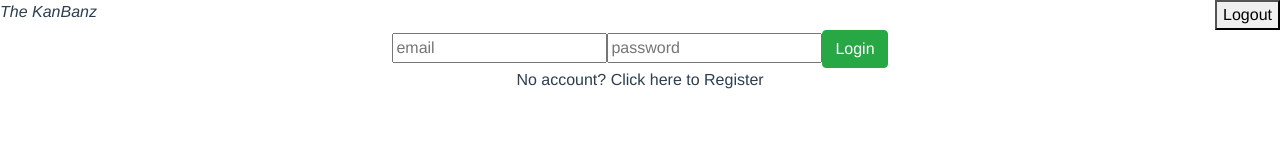
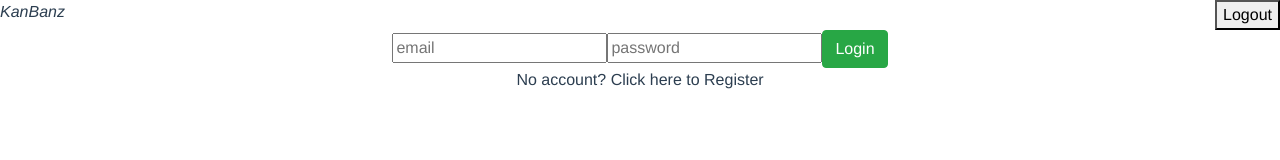
Before and after one commit to MarcoVillanueva705/the-kanban, a Vue app in the folder client/: page /#/login in a window 1280 px wide. Shown: the top 160 px of the page. Built offline with nearby package versions, Linux system fonts and the light colour scheme; no server answers.

Commit message:
changed project name

```diff
--- a/client/src/App.vue
+++ b/client/src/App.vue
@@ -2,7 +2,7 @@
   <div id="app">
     <div class="row logout">
       <div class="col-6">
-        <i class="fas fa-umbrella-beach float-left">The KanBanz</i>
+        <i class="fas fa-umbrella-beach float-left">KanBanz</i>
       </div>
       <div class="col-6"><button @click="logOff()" class="float-right">Logout</button>
       </div>
```
